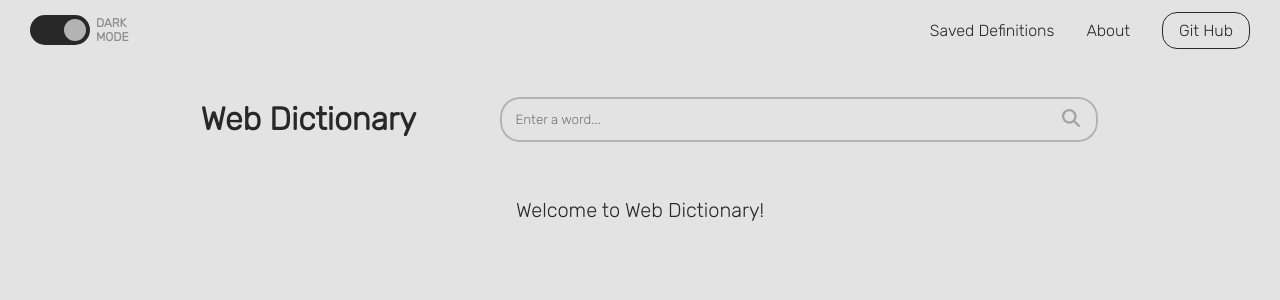
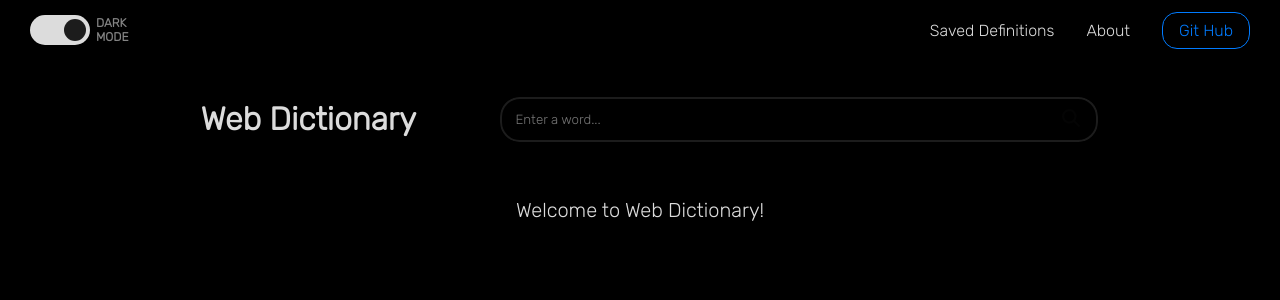
Before and after one commit to AnsBenO/dictionary-angular, an Angular app: page /dictionary-angular/#/ in a window 1280 px wide. Shown: the top 300 px of the page. Built offline with nearby package versions, Linux system fonts and the light colour scheme.

Commit message:
using two way binding for theme toggle switch

```diff
--- a/src/app/app.component.html
+++ b/src/app/app.component.html
@@ -1,6 +1,6 @@
-<main>
+<main [attr.data-theme]="theme.toString()">
     <header>
-        <app-toggle (themeChange)="switchTheme($event)" [theme]="theme" />
+        <app-toggle [(theme)]="theme" />
         <app-navigation />
     </header>
     <app-search-form (searchSubmit)="handleSearchSubmit($event)" />
--- a/src/app/app.component.ts
+++ b/src/app/app.component.ts
@@ -45,10 +45,6 @@ export class AppComponent implements OnDestroy, OnInit {
         }
     }
 
-    switchTheme(theme: Theme) {
-        this.theme = theme;
-        this.applyTheme(theme);
-    }
     handleSearchSubmit(formValue: string) {
         this.searchService
             .getDefinitions(formValue)
```
Also changed, not shown: 3 other files (tests, documents, lock files or other folders).
